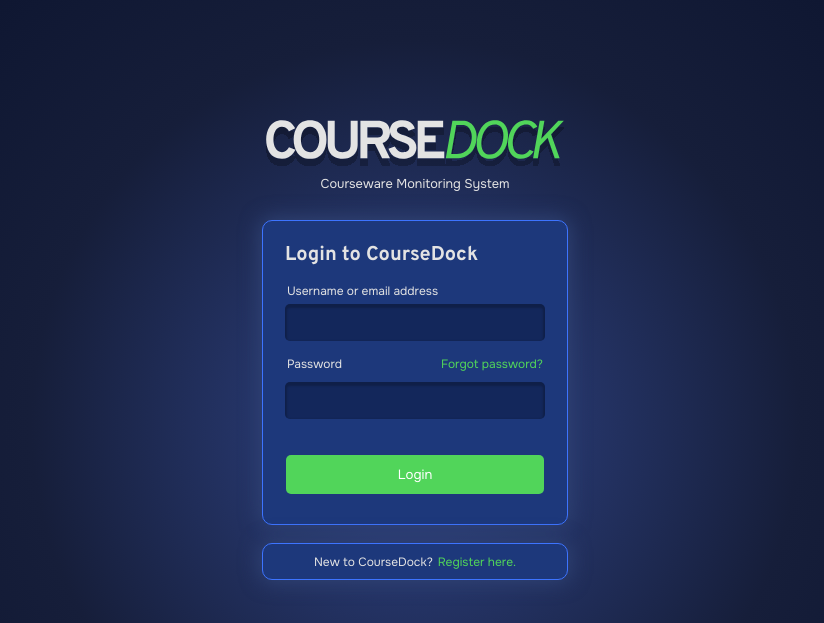
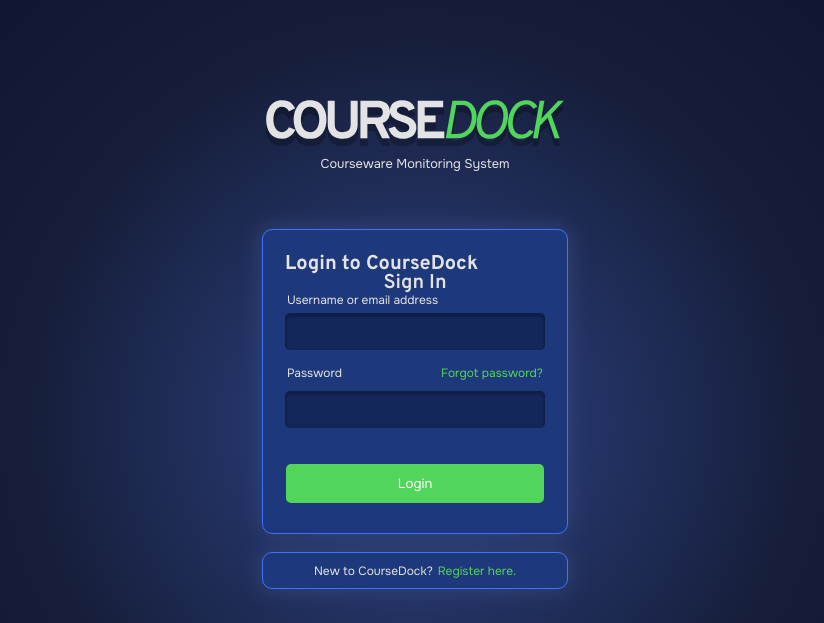
Before and after one commit to ychine/CMS, a PHP site: page / in a window 1280 px wide. Shown: the top 623 px of the page, without its empty margins (225-1049 px from the left). Run offline with PHP 8.4, Linux system fonts and the light colour scheme.

Commit message:
slight changes

```diff
--- a/src/resetpass.php
+++ b/src/resetpass.php
@@ -20,7 +20,8 @@
         <img src="../img/COURSEDOCK.svg" class="fade-in">
         <div class="cmstitle">Courseware Monitoring System</div>
     </div>
-
+    <div class="signintitle">Reset password</div>
+    <br>
     <div class="container">
 
             <form>
--- a/src/signin.php
+++ b/src/signin.php
@@ -22,7 +22,10 @@
         <div class="cmstitle">Courseware Monitoring System</div>
     </div>
 
+    <div class="signintitle">Sign In</div>
+    <br>
     <div class="container">
+
 
             <form>
                 <div class="signinbox"  >
--- a/src/styles.css
+++ b/src/styles.css
@@ -285,7 +285,7 @@ body {
 
 .header {
     position: fixed;
-    top: 120px;
+    top: 100px;
     left: 0;
     right: 0;
     text-align: center;
```
